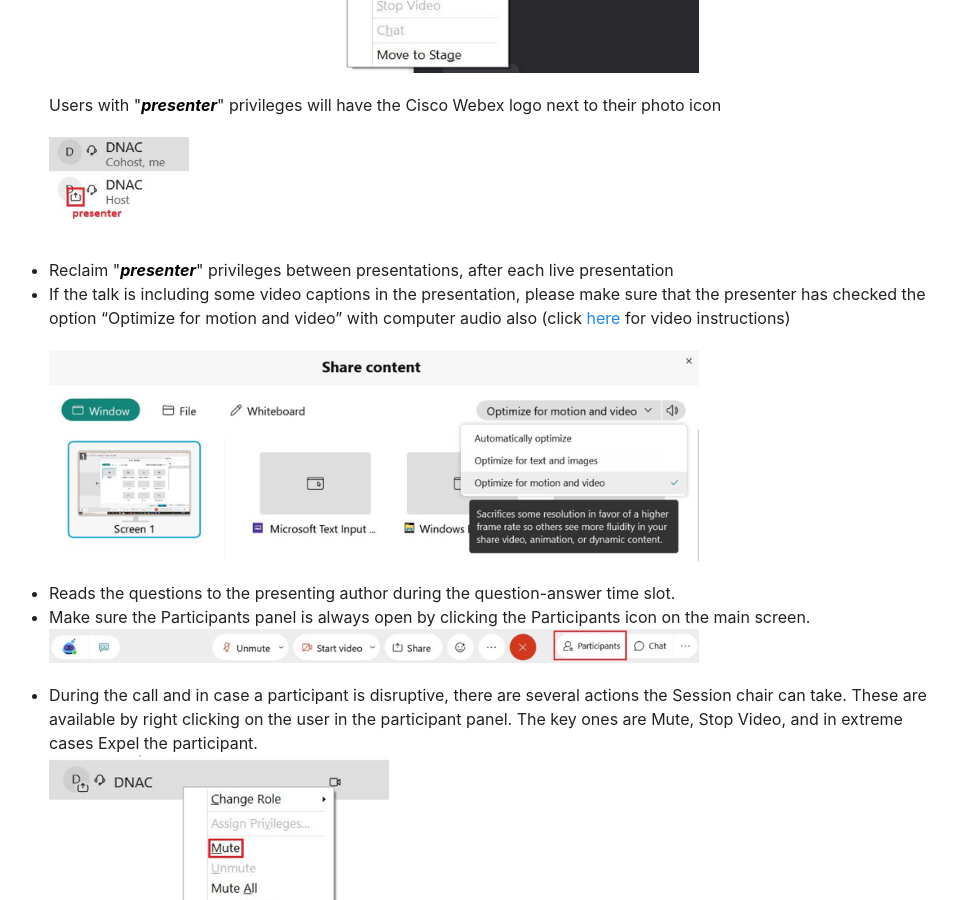
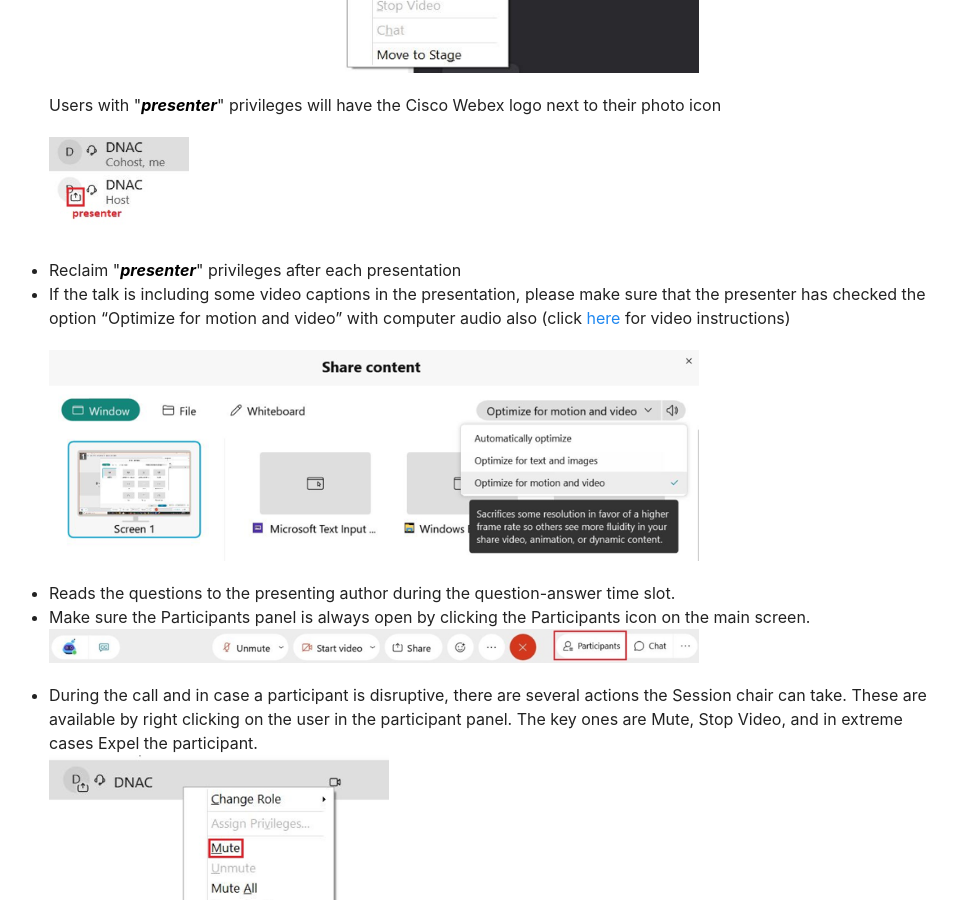
Before and after one commit to stuartclayman/cnsm_2021_website, a Jekyll site: the page built from virtual_chairs.html, in a window 1280 px wide and 900 px high, scrolled down 927 px. Shown: the whole window, without its empty margins (21-978 px from the left). Built offline with Jekyll 4.4.1, drawn with Linux system fonts in a browser that asks for light colours; nearby versions of some CDN libraries.

Commit message:
Virtual chairs

```diff
--- a/virtual_chairs.html
+++ b/virtual_chairs.html
@@ -34,7 +34,7 @@ layout: page
 
         </li>
 
-        <li>Reclaim "<em>presenter</em>" privileges between presentations, after each live presentation</li>
+        <li>Reclaim "<em>presenter</em>" privileges after each  presentation</li>
 
         <li>If the talk is including some video captions in the presentation, please make sure that the presenter has  checked the option “Optimize for motion and video” with computer audio also (click <a href="https://www.youtube.com/watch?v=CexaPP0HtSA">here</a> for video instructions) </li>
 
```
